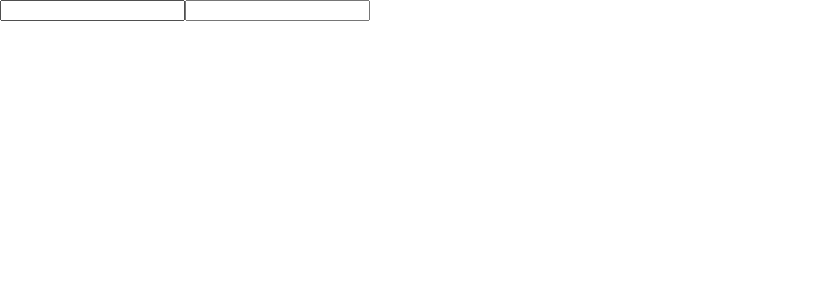
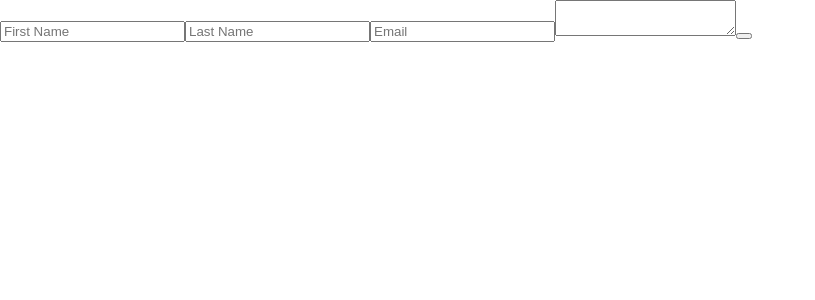
Before and after one commit to Terry-Magnus/HNGi9-LinkTree-clone, a React (Create React App) app: page /#/contact in a window 1280 px wide. Shown: the top 300 px of the page, without its empty margins (0-815 px from the left). Built offline with nearby package versions, Linux system fonts and the light colour scheme.

Commit message:
feat: created contact page structure

```diff
--- a/src/pages/contact.js
+++ b/src/pages/contact.js
@@ -1,8 +1,11 @@
 export default function Contact() {
     return (
         <div className="input-container">
-            <input type="text" id="first_name" />
-            <input type="text" id="last_name" />
+            <input type="text" id="first_name" placeholder="First Name" />
+            <input type="text" id="last_name" placeholder="Last Name" />
+            <input type="email" id="email" placeholder="Email" />
+            <textarea id="message"></textarea>
+            <button id="btn_submit"></button>
         </div>
     )
 }
```
